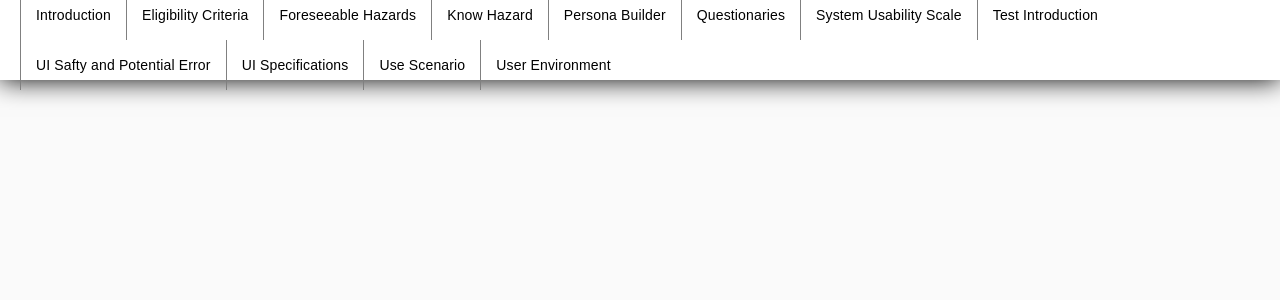
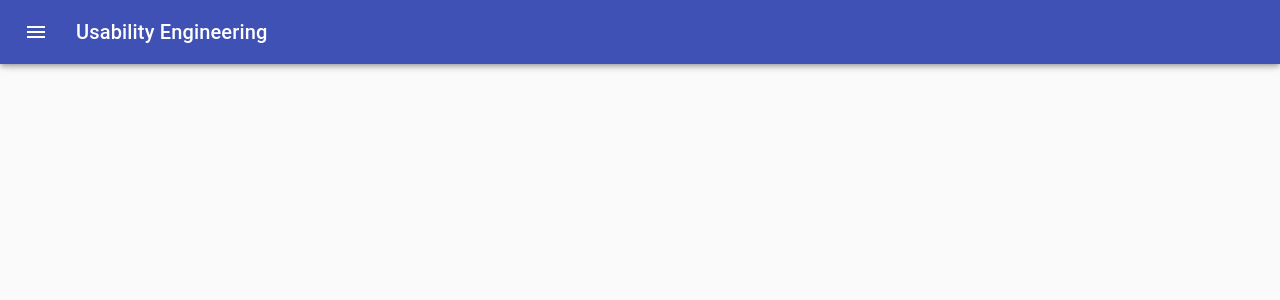
Before and after one commit to eshwaran95/ReactFormMasterThesis, a React (Create React App) app: page / in a window 1280 px wide. Shown: the top 300 px of the page. Built offline with nearby package versions, Linux system fonts and the light colour scheme.

Commit message:
Drawer erstellt

```diff
--- a/src/Navigation.js
+++ b/src/Navigation.js
@@ -11,6 +11,19 @@ import UiSaftyAndPotentialError from './Pages/UiSaftyAndPotentialError';
 import UiSpecifications from './Pages/UiSpecifications';
 import UseScenario from './Pages/UseScenario';
 import UserEnvironment from './Pages/UserEnvironment';
+import clsx from 'clsx';
+import { makeStyles, useTheme } from '@material-ui/core/styles';
+import Drawer from '@material-ui/core/Drawer';
+import CssBaseline from '@material-ui/core/CssBaseline';
+import AppBar from '@material-ui/core/AppBar';
+import Toolbar from '@material-ui/core/Toolbar';
+import Typography from '@material-ui/core/Typography';
+import IconButton from '@material-ui/core/IconButton';
+import MenuIcon from '@material-ui/icons/Menu';
+import ChevronLeftIcon from '@material-ui/icons/ChevronLeft';
+import ChevronRightIcon from '@material-ui/icons/ChevronRight';
+import ListItem from '@material-ui/core/ListItem';
+import NavigateNextIcon from '@material-ui/icons/NavigateNext';
 import {
   BrowserRouter as Router,
   Switch,
@@ -18,91 +31,173 @@ import {
   Link
 } from "react-router-dom";
 
-export default function Navigation() {
+const drawerWidth = 240;
+
+const useStyles = makeStyles((theme) => ({
+  root: {
+    display: 'flex',
+  },
+  appBar: {
+    transition: theme.transitions.create(['margin', 'width'], {
+      easing: theme.transitions.easing.sharp,
+      duration: theme.transitions.duration.leavingScreen,
+    }),
+  },
+  appBarShift: {
+    width: `calc(100% - ${drawerWidth}px)`,
+    marginLeft: drawerWidth,
+    transition: theme.transitions.create(['margin', 'width'], {
+      easing: theme.transitions.easing.easeOut,
+      duration: theme.transitions.duration.enteringScreen,
+    }),
+  },
+  menuButton: {
+    marginRight: theme.spacing(2),
+  },
+  hide: {
+    display: 'none',
+  },
+  drawer: {
+    width: drawerWidth,
+    flexShrink: 0,
+  },
+  drawerPaper: {
+    width: drawerWidth,
+  },
+  drawerHeader: {
+    display: 'flex',
+    alignItems: 'center',
+    padding: theme.spacing(0, 1),
+    ...theme.mixins.toolbar,
+    justifyContent: 'flex-end',
+  },
+  content: {
+    flexGrow: 1,
+    padding: theme.spacing(3),
+    transition: theme.transitions.create('margin', {
+      easing: theme.transitions.easing.sharp,
+      duration: theme.transitions.duration.leavingScreen,
+    }),
+    marginLeft: -drawerWidth,
+  },
+  contentShift: {
+    transition: theme.transitions.create('margin', {
+      easing: theme.transitions.easing.easeOut,
+      duration: theme.transitions.duration.enteringScreen,
+    }),
+    marginLeft: 0,
+  },
+}));
+
+export default function PersistentDrawerLeft() {
+  const classes = useStyles();
+  const theme = useTheme();
+  const [open, setOpen] = React.useState(false);
+  const [anchorEl, setAnchorEl] = React.useState(null);
 
 
-  const navHeader = {
-    backgroundColor: 'white',
-    position: 'fixed',
-    top: '0',
-    left: '0',
-    right: '0',
-    height: '80px',
-    display: 'flex',
-    alignItems: 'center',
-    boxShadow: '0 0 25px 0 black'
+  const handleDrawerOpen = () => {
+    setOpen(true);
+  };
 
-  }
-  const navStyle = {
-    listStyleType: 'none',
-    margin: '20px',
-    padding: '0',
-    overflow: 'hidden',
-  }
+  const handleDrawerClose = () => {
+    setOpen(false);
+  };
 
-  const navItem = {
-    float: 'left',
-    padding: '15px',
-    textAlign: 'center',
-    textDecoration: 'none',
-    display: 'inline-block',
-    fontWeight: '500',
-    borderLeft: '1px solid grey',
+  const handleClose = () => {
+    setAnchorEl(null);
+  };
 
-  }
-  const navLink = {
-    color: 'black',
-    textDecoration: 'none'
-  }
+  return (
+    <div className={classes.root}>
+      <CssBaseline />
+      <AppBar
+        position="fixed"
+        className={clsx(classes.appBar, {
+          [classes.appBarShift]: open,
+        })}
+      >
+        <Toolbar>
+          <IconButton
+            color="inherit"
+            aria-label="open drawer"
+            onClick={handleDrawerOpen}
+            edge="start"
+            className={clsx(classes.menuButton, open && classes.hide)}
+          >
+            <MenuIcon />
+          </IconButton>
+          <Typography variant="h6" noWrap>
+            Usability Engineering
+          </Typography>
+        </Toolbar>
+      </AppBar>
+      <Router>
+      <Drawer
+        className={classes.drawer}
+        variant="persistent"
+        anchor="left"
+        open={open}
+        classes={{
+          paper: classes.drawerPaper,
+        }}
+      >
+        <div className={classes.drawerHeader}>
+          <IconButton onClick={handleDrawerClose}>
+            {theme.direction === 'ltr' ? <ChevronLeftIcon /> : <ChevronRightIcon />}
+          </IconButton>
+        </div>
 
 
-    return (
-
-      <div>
-  <Router>
-        <div >
-
-      <nav style={navHeader}>
-            <ul style={navStyle}>
-              <li style={navItem}>
-                <Link style={navLink} to="/introduction">Introduction</Link>
-              </li>
-              <li style={navItem}>
-                <Link style={navLink}to="/eligibilityCriteria">Eligibility Criteria</Link>
-              </li>
-              <li style={navItem}>
-                <Link style={navLink}to="/foreseeableHazards">Foreseeable Hazards</Link>
-              </li>
-              <li style={navItem}>
-                <Link style={navLink}to="/KnowHazard">Know Hazard</Link>
-              </li>
-              <li style={navItem}>
-                <Link style={navLink}to="/personaBuilder">Persona Builder</Link>
-              </li>
-              <li style={navItem}>
-                <Link style={navLink}to="/questionaries">Questionaries</Link>
-              </li>
-              <li style={navItem}>
-                <Link style={navLink} to="/systemUsabilityScale">System Usability Scale</Link>
-              </li>
-              <li style={navItem}>
-                <Link style={navLink} to="/testIntroduction">Test Introduction</Link>
-              </li>
-              <li style={navItem}>
-                <Link style={navLink} to="/uiSaftyAndPotentialError">UI Safty and Potential Error</Link>
-              </li>
-              <li style={navItem}>
-                <Link style={navLink} to="/uiSpecifications">UI Specifications</Link>
-              </li>
-              <li style={navItem}>
-                <Link style={navLink} to="/useScenario">Use Scenario</Link>
-              </li>
-              <li style={navItem}>
-                <Link style={navLink} to="/userEnvironment">User Environment</Link>
-              </li>
-            </ul>
-          </nav>
-
+        <ListItem button onClick={handleClose}>
+          <NavigateNextIcon />
+        <Link to="/introduction">Introduction</Link>
+        </ListItem>
+        <ListItem button onClick={handleClose}>
+        <NavigateNextIcon />
+        <Link to="/eligibilityCriteria">Eligibility Criteria</Link>
+        </ListItem>
+        <ListItem button onClick={handleClose}>
+        <NavigateNextIcon />
+        <Link to="/foreseeableHazards">Foreseeable Hazards</Link>
+        </ListItem>
+        <ListItem button onClick={handleClose}>
+        <NavigateNextIcon />
+        <Link to="/KnowHazard">Know Hazard</Link>
+        </ListItem>
+        <ListItem button onClick={handleClose}>
+        <NavigateNextIcon />
+        <Link to="/questionaries">Questionaries</Link>
+        </ListItem>
+        <ListItem button onClick={handleClose}>
+        <NavigateNextIcon />
+        <Link to="/personaBuilder">Persona Builder</Link>
+        </ListItem>
+        <ListItem button onClick={handleClose}>
+        <NavigateNextIcon />
+        <Link to="/systemUsabilityScale">System Usability Scale</Link>
+        </ListItem>
+        <ListItem button onClick={handleClose}>
+        <NavigateNextIcon />
+        <Link to="/testIntroduction">Test Introduction</Link>
+        </ListItem>
+        <ListItem button onClick={handleClose}>
+        <NavigateNextIcon />
+        <Link to="/uiSaftyAndPotentialError">UI Safty and Potential Error</Link>
+        </ListItem>
+        <ListItem button onClick={handleClose}>
+        <NavigateNextIcon />
+        <Link to="/uiSpecifications">UI Specifications</Link>
+        </ListItem>
+        <ListItem button onClick={handleClose}>
+        <NavigateNextIcon />
+        <Link to="/useScenario">Use Scenario</Link>
+        </ListItem>
+        <ListItem button onClick={handleClose}>
+        <NavigateNextIcon />
+        <Link to="/userEnvironment">User Environment</Link>
+        </ListItem>
+      </Drawer>
       <Switch>
         <Route path="/introduction">
           <Introduction />
@@ -141,28 +236,17 @@ export default function Navigation() {
           <UserEnvironment />
         </Route>
           </Switch>
-        </div>
           </Router>
+
+      <main
+        className={clsx(classes.content, {
+          [classes.contentShift]: open,
+        })}
+      >
+        <div className={classes.drawerHeader} />
+
+      </main>
 
     </div>
   );
 }
-
-  /*
-      <AppBar position="static">
-  <Tabs value={value} onChange={handleChange} aria-label="simple tabs example">
-    <Tab label="Item One" {...a11yProps(0)} />
-    <Tab label="Item Two" {...a11yProps(1)} />
-    <Tab label="Item Three" {...a11yProps(2)} />
-  </Tabs>
-</AppBar>
-<TabPanel value={value} index={0}>
-  Item One
-</TabPanel>
-<TabPanel value={value} index={1}>
-  Item Two
-</TabPanel>
-<TabPanel value={value} index={2}>
-  Item Three
-</TabPanel>
-*/
```
Lines whose indentation alone changed are shown as unchanged.
